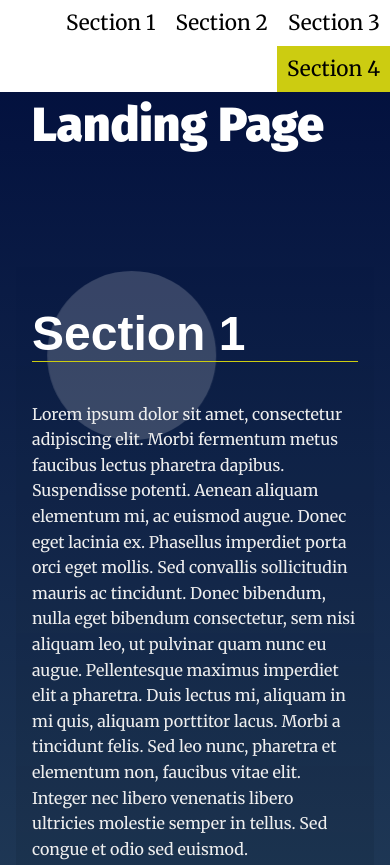
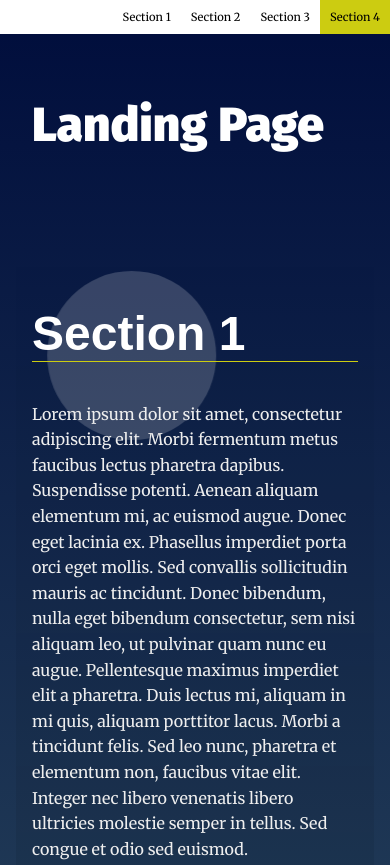
Before and after one commit to koziel101/Udacity-Front-End-Web-Developer, a plain HTML site: page Project 2 JavaScript/index.html in a window 390 px wide. Shown: the top 865 px of the page. Drawn offline with Linux system fonts and the light colour scheme.

Commit message:
Adding styles for mobile version

```diff
--- a/Project 2 JavaScript/css/styles.css
+++ b/Project 2 JavaScript/css/styles.css
@@ -9,7 +9,7 @@
 */
 
 /* Adding class for new NavBarItems */
-.navBarItemJS{
+.navBarItemJS {
   color: black;
   padding: 10px;
   font-family: "Merriweather", serif;
@@ -17,7 +17,7 @@
   text-align: center;
 }
 
-.active__state{
+.active__state {
   background-color: #cc1;
 }
 
@@ -251,3 +251,18 @@ section.active .landing__container::after {
     transform: rotate(360deg) translate(-1em) rotate(-360deg);
   }
 }
+
+@media (min-width: 200px) and (max-width: 500px) {
+  /* Adding class for new NavBarItems */
+  .navBarItemJS {
+    color: rgb(0, 0, 0);
+    padding: 10px;
+    font-family: "Merriweather", serif;
+    font-size: 0.7em;
+    text-align: center;
+  }
+
+  .active__state {
+    background-color: #cc1;
+  }
+}
```
